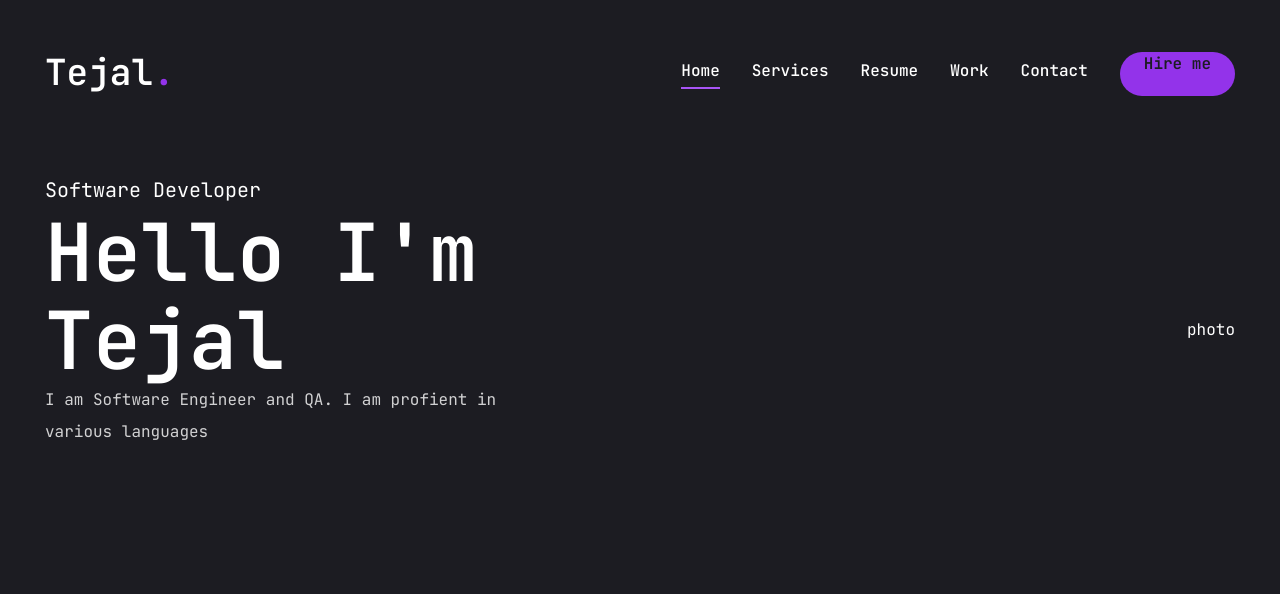
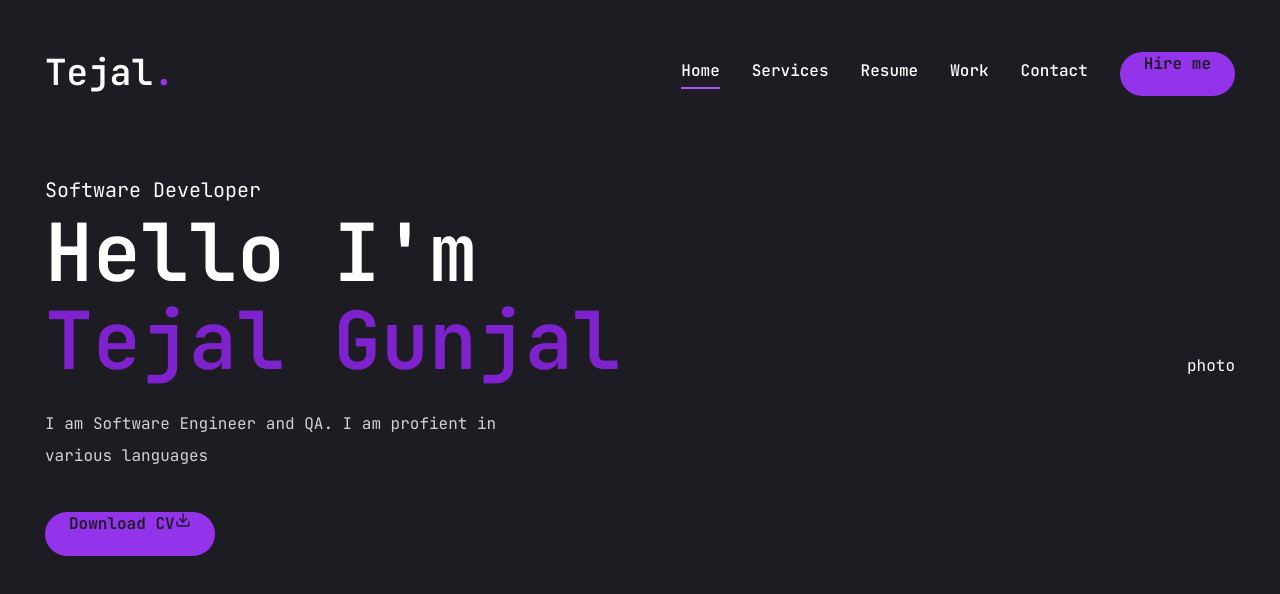
Before and after one commit to TejalAGunjal/Tejal-Portfolio, a Next.js app: page / in a window 1280 px wide. Shown: the top 594 px of the page. Built offline with nearby package versions, Linux system fonts and the light colour scheme.

Commit message:
Button and fidownload icon used in homepage

```diff
--- a/app/page.jsx
+++ b/app/page.jsx
@@ -9,15 +9,23 @@ const Home = () => {
           {/* text */}
           <div className="text-center xl:text-left">
             <span className="text-xl">Software Developer</span>
-            <h1 className="h1">
+            <h1 className="h1 mb-6">
               Hello I'm
               <br />
-              <span>Tejal</span>
+              <span className="text-purple-700">Tejal Gunjal</span>
             </h1>
             <p className="max-w-[500px] mb-9 text-white/80">
               {" "}
               I am Software Engineer and QA. I am profient in various languages
             </p>
+
+            {/* button and socials */}
+            <div>
+              <Button>
+                <span>Download CV</span>
+                <FiDownload />
+              </Button>
+            </div>
           </div>
 
           {/* photos */}
```
